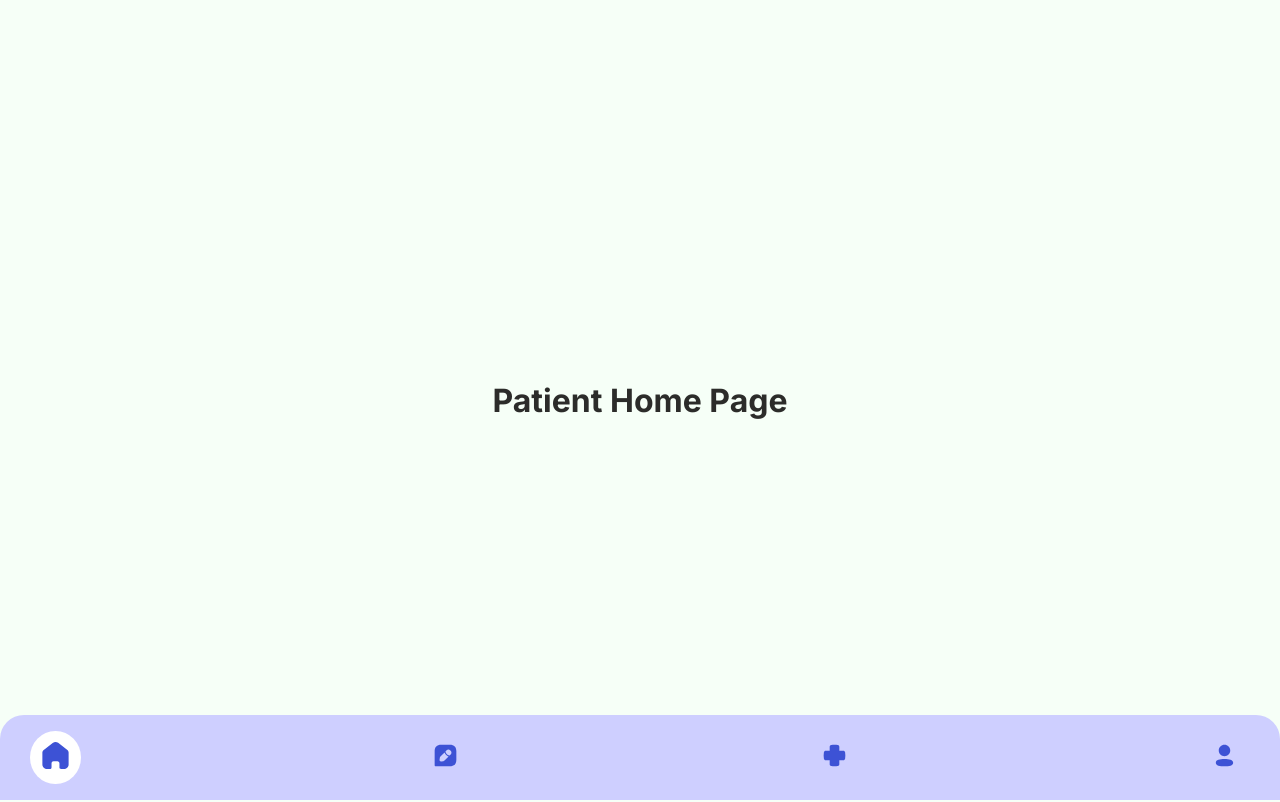
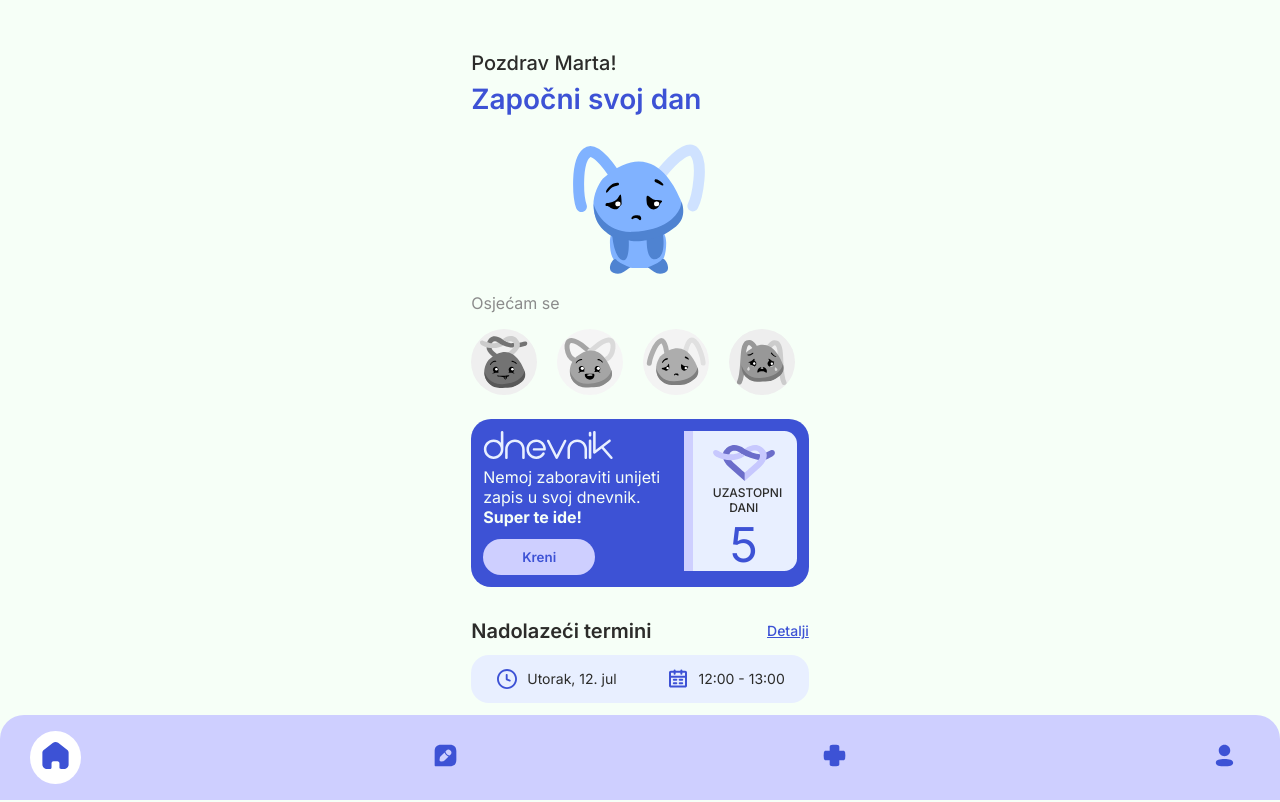
Before and after one commit to Tin922/Internship-Cup, a React (Vite) app in the folder apps/client/: page /home in a window 1280 px wide. Built offline with nearby package versions, Linux system fonts and the light colour scheme.

Commit message:
Add appointment component

```diff
--- /dev/null
+++ b/apps/client/src/components/Patient/Checkups/Appointment.jsx
@@ -0,0 +1,25 @@
+import clock from "../../../../public/appointments/clock.svg";
+import calendar from "../../../../public/appointments/calendar.svg";
+import styles from "./Appointment.module.css";
+
+const Appointment = () => {
+  let date, startTime, endTime;
+  date = "Utorak, 12. jul";
+  startTime = "12:00";
+  endTime = "13:00";
+
+  return (
+    <div className={styles.appointment}>
+      <div className={styles.date}>
+        <img className={styles.icon} src={clock} alt="clock" />
+        {date}
+      </div>
+      <div className={styles.time}>
+        <img className={styles.icon} src={calendar} alt="clock" />
+        {startTime} - {endTime}
+      </div>
+    </div>
+  );
+};
+
+export default Appointment;
--- /dev/null
+++ b/apps/client/src/components/Patient/Checkups/Appointment.module.css
@@ -0,0 +1,24 @@
+.appointment {
+  background-color: var(--light-blue);
+  border-radius: 18px;
+  padding: 12px 24px;
+  width: 100%;
+  display: flex;
+  flex-direction: row;
+  justify-content: space-between;
+  font-size: 14px;
+}
+
+.date {
+  display: inline-flex;
+  align-items: center;
+}
+
+.time {
+  display: inline-flex;
+  align-items: center;
+}
+
+.icon{
+  margin-right: 8px;
+}
--- /dev/null
+++ b/apps/client/src/components/Patient/Checkups/UpcomingCheckups.jsx
@@ -0,0 +1,18 @@
+import Appointment from "./Appointment";
+import styles from "./UpcomingCheckups.module.css";
+
+const UpcomingCheckups = () => {
+  return (
+    <div className={styles.upcomingCheckups}>
+      <div className={styles.textArea}>
+        <p className={styles.title}>Nadolazeći termini</p>
+        <a className={styles.details}>Detalji</a>
+      </div>
+      <div className={styles.appointementsArea}>
+        <Appointment />
+      </div>
+    </div>
+  );
+};
+
+export default UpcomingCheckups;
--- /dev/null
+++ b/apps/client/src/components/Patient/Checkups/UpcomingCheckups.module.css
@@ -0,0 +1,32 @@
+.upcomingCheckups {
+  width: 100%;
+}
+
+.textArea {
+  display: flex;
+  justify-content: space-between;
+  align-items: center;
+  margin-bottom: 12px;
+  margin-top: 32px;
+}
+
+.title {
+  font-size: 20px;
+  font-weight: 600;
+  margin: 0px;
+}
+
+.details {
+  color: var(--primary);
+  font-size: 14px;
+  font-weight: 500;
+  text-decoration: underline;
+  margin-bottom: 0px;
+  cursor: pointer;
+}
+
+.appointementsArea{
+  display: flex;
+  flex-direction: column;
+  gap: 8px;
+}
--- a/apps/client/src/components/Patient/Journal/MoodSelector.jsx
+++ b/apps/client/src/components/Patient/Journal/MoodSelector.jsx
@@ -6,17 +6,59 @@ import mad from "../../../../public/moods/mad.svg";
 import neutral from "../../../../public/moods/neutral.svg";
 import sad from "../../../../public/moods/sad.svg";
 import tired from "../../../../public/moods/tired.svg";
+import { useState } from "react";
 
 const MoodSelector = () => {
+  const [currentMood, setCurrentMood] = useState("");
+  const handleMoodChange = (mood) => {
+    console.log(mood);
+    setCurrentMood(mood);
+  };
+
   return (
     <div className={styles.moodSelector}>
-      <img className={styles.mood} src={neutral} alt="neutral" />
-      <img className={styles.mood} src={happy} alt="happy" />
-      <img className={styles.mood} src={down} alt="down" />
-      <img className={styles.mood} src={sad} alt="sad" />
-      <img className={styles.mood} src={confused} alt="confused" />
-      <img className={styles.mood} src={mad} alt="mad" />
-      <img className={styles.mood} src={tired} alt="tired" />
+      <img
+        className={`${styles.mood} ${currentMood === "neutral" ? styles.currentMood : ""}`}
+        src={neutral}
+        alt="neutral"
+        onClick={() => handleMoodChange("neutral")}
+      />
+      <img
+        className={`${styles.mood} ${currentMood === "happy" ? styles.currentMood : ""}`}
+        src={happy}
+        alt="happy"
+        onClick={() => handleMoodChange("happy")}
+      />
+      <img
+        className={`${styles.mood} ${currentMood === "down" ? styles.currentMood : ""}`}
+        src={down}
+        alt="down"
+        onClick={() => handleMoodChange("down")}
+      />
+      <img
+        className={`${styles.mood} ${currentMood === "sad" ? styles.currentMood : ""}`}
+        src={sad}
+        alt="sad"
+        onClick={() => handleMoodChange("sad")}
+      />
+      <img
+        className={`${styles.mood} ${currentMood === "confused" ? styles.currentMood : ""}`}
+        src={confused}
+        alt="confused"
+        onClick={() => handleMoodChange("confused")}
+      />
+      <img
+        className={`${styles.mood} ${currentMood === "mad" ? styles.currentMood : ""}`}
+        src={mad}
+        alt="mad"
+        onClick={() => handleMoodChange("mad")}
+      />
+      <img
+        className={`${styles.mood} ${currentMood === "tired" ? styles.currentMood : ""}`}
+        src={tired}
+        alt="tired"
+        onClick={() => handleMoodChange("tired")}
+      />
     </div>
   );
 };
--- a/apps/client/src/components/Patient/Journal/MoodSelector.module.css
+++ b/apps/client/src/components/Patient/Journal/MoodSelector.module.css
@@ -16,6 +16,12 @@
   height: 66px;
   width: 66px;
   margin-bottom: 0px;
+  filter: saturate(0);
+  cursor: pointer;
+}
+
+.currentMood {
+  filter: saturate(1);
 }
 
 .statistics {
--- a/apps/client/src/pages/Patient/HomePage/PatientHomePage.jsx
+++ b/apps/client/src/pages/Patient/HomePage/PatientHomePage.jsx
@@ -1,11 +1,26 @@
 import Navbar from "../../../components/Navbar/Navbar";
+import JournalArea from "../../../components/Patient/Journal/JournalArea";
 import styles from "./PatientHomePage.module.css";
+import "../../page.css";
+import UpcomingCheckups from "../../../components/Patient/Checkups/UpcomingCheckups";
 
 const PatientHomePage = () => {
   return (
-    <div className={styles.mainArea}>
-      <h1>Patient Home Page</h1>
-      <Navbar currentPage="home"/>
+    <div className="mainArea">
+      <div className={styles.welcomeTextArea}>
+        <h2 className={styles.pageSubtitle}>Pozdrav Marta!</h2>
+        <h1 className={styles.pageTitle}>Započni svoj dan</h1>
+      </div>
+
+      <JournalArea />
+      <UpcomingCheckups />
+
+      <div className="challangesArea"></div>
+
+      <div className="habitsArea"></div>
+
+      <div className="sosButtonArea"></div>
+      <Navbar currentPage="home" />
     </div>
   );
 };
--- a/apps/client/src/pages/Patient/HomePage/PatientHomePage.module.css
+++ b/apps/client/src/pages/Patient/HomePage/PatientHomePage.module.css
@@ -1,9 +1,22 @@
-.mainArea {
-  display: flex;
-  flex-direction: column;
-  justify-content: center;
-  align-items: center;
-  height: 100vh;
-  position: relative;
+.welcomeTextArea{
+  text-align: left;
+
   width: 100%;
 }
+
+.pageSubtitle {
+  color: var(--dark);
+  font-weight: 500;
+  font-size: 20px;
+  line-height: 24px;
+  margin: 0;
+  margin-bottom: 8px;
+}
+
+.pageTitle {
+  color: var(--primary);
+  font-weight: 600;
+  font-size: 28px;
+  line-height: 33px;
+  margin: 0;
+}
```
Also changed, not shown: apps/client/public/appointments/calendar.svg (added), apps/client/public/appointments/clock.svg (added).
